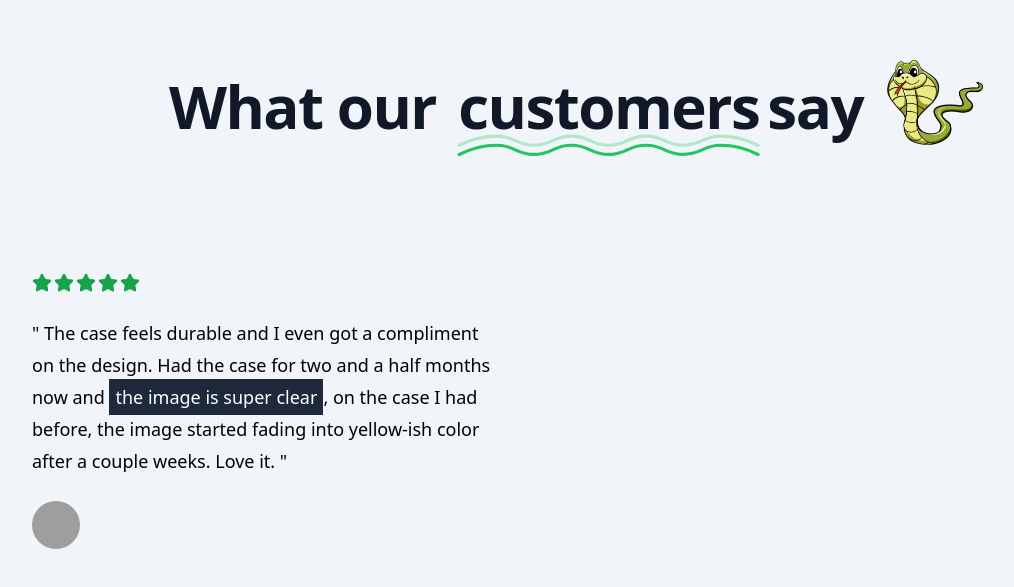
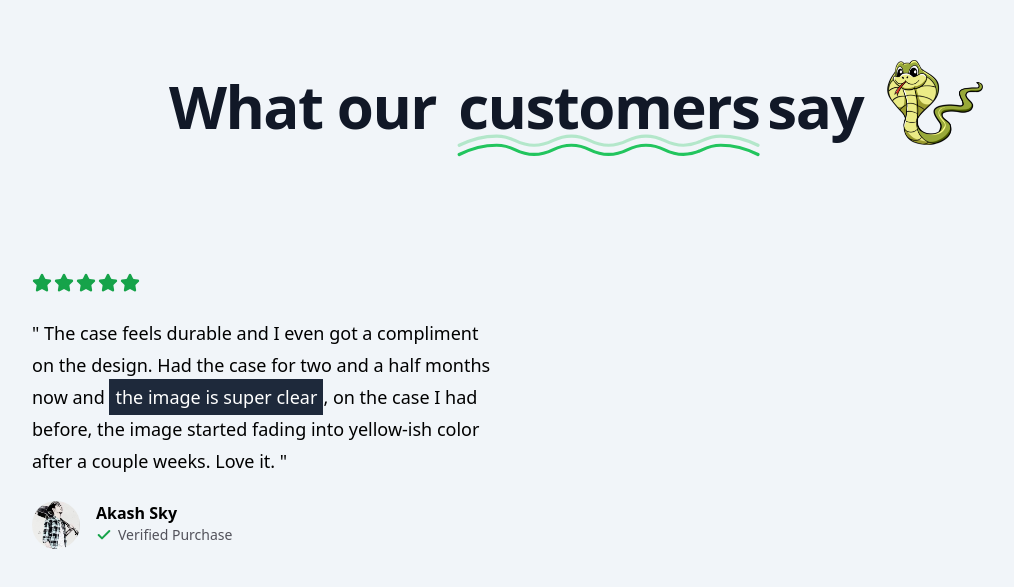
Before and after one commit to Shariful-Islam-Saju/Case-Cobra, a Next.js app: page / in a window 1280 px wide. Shown: the part 1032-1619 px from the top of the page, without its empty margins (64-1078 px from the left). Built offline with nearby package versions, Linux system fonts and the light colour scheme; no server answers; grey boxes are pictures that could not be loaded.

Commit message:
going to copy paste design

```diff
--- a/src/app/page.tsx
+++ b/src/app/page.tsx
@@ -147,8 +147,12 @@ export default function Home() {
                 />
                 <div className="flex flex-col">
                   <p className="font-semibold">
-
+                    Akash Sky
                   </p>
+                  <div className=" flex gap-1.5 items-center text-zinc-600">
+                    <Check className="h-4 w-4 stroke-[3px] text-green-600" />
+                    <p className="text-sm">Verified Purchase</p>
+                  </div>
                 </div>
               </div>
             </div>
```
Also changed, not shown: public/users/user-1.png (renamed from public/user-1.png).
